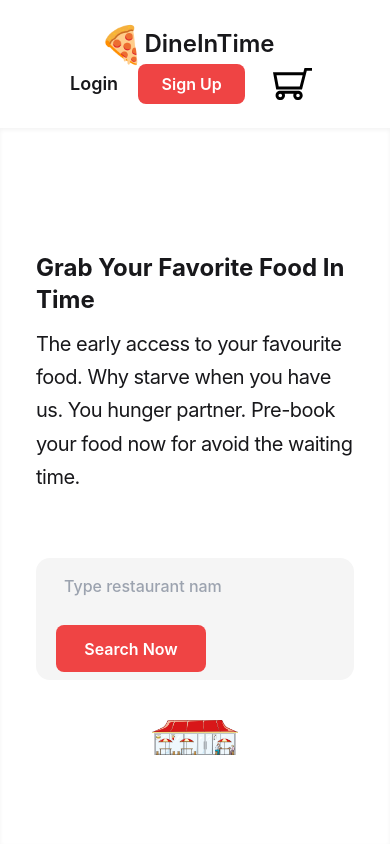
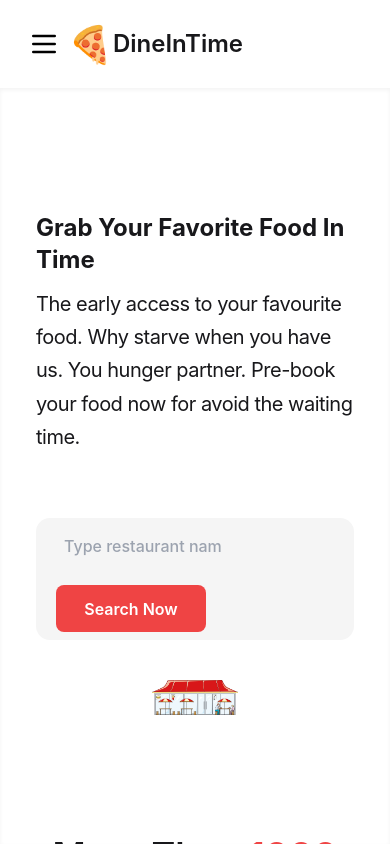
Before and after one commit to ansmi-keyvalue/Dine-In-Time, a React (Create React App) app: page / in a window 390 px wide. Built offline with nearby package versions, Linux system fonts and the light colour scheme; no server answers.

Commit message:
refactor: Show hamburger menu conditionally

```diff
--- a/src/components/header.tsx
+++ b/src/components/header.tsx
@@ -1,6 +1,12 @@
+import HamburgerMenu from '../assets/svg/hamburger-menu.svg';
+
 export default function Header(props: { title?: string; headerRight?: JSX.Element }) {
   return (
     <header className='justify-between h-200 items-center self-center flex w-full  max-md:max-w-full max-md:flex-wrap px-3 md:px-8 sticky top-0 z-10 py-6'>
+      <div className='flex gap-2 items-center'>
+        <button className='md:hidden ml-4'>
+          <img src={HamburgerMenu} className='h-8' alt='hamburger-menu' />
+        </button>
         <div className='flex max-sm:flex-1 max-sm:justify-center'>
           <h1 className='text-5xl self-center my-auto max-md:text-4xl' aria-label='Pizza'>
             🍕
@@ -9,7 +15,8 @@ export default function Header(props: { title?: string; headerRight?: JSX.Elemen
             {props.title || 'DineInTime'}
           </h2>
         </div>
-      <div className='flex max-sm:flex-1 max-sm:justify-center'>{props.headerRight}</div>
+      </div>
+      <div className='flex max-sm:flex-1 max-sm:justify-center max-md:hidden'>{props.headerRight}</div>
     </header>
   );
 }
```
Also changed, not shown: src/assets/svg/hamburger-menu.svg (renamed from src/assets/svg/burger-menu.svg). Lines whose indentation alone changed are shown as unchanged.
